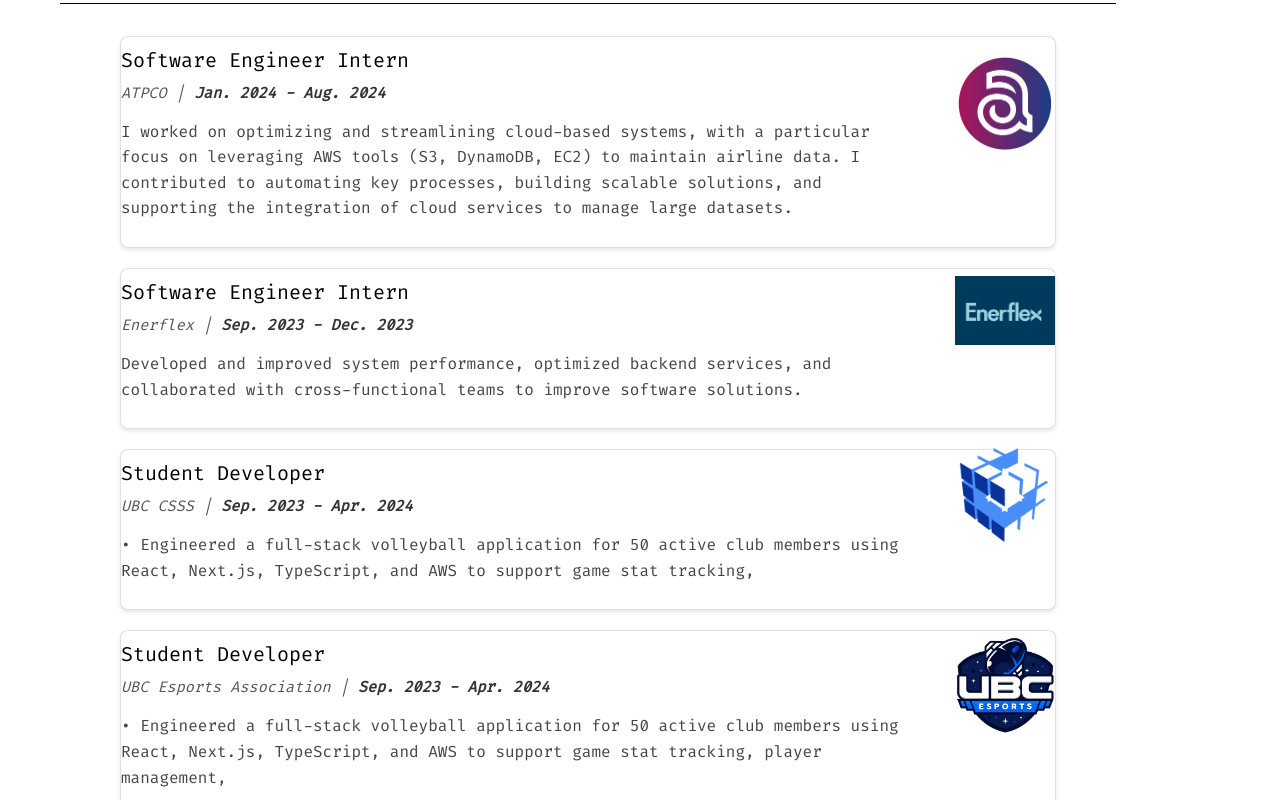
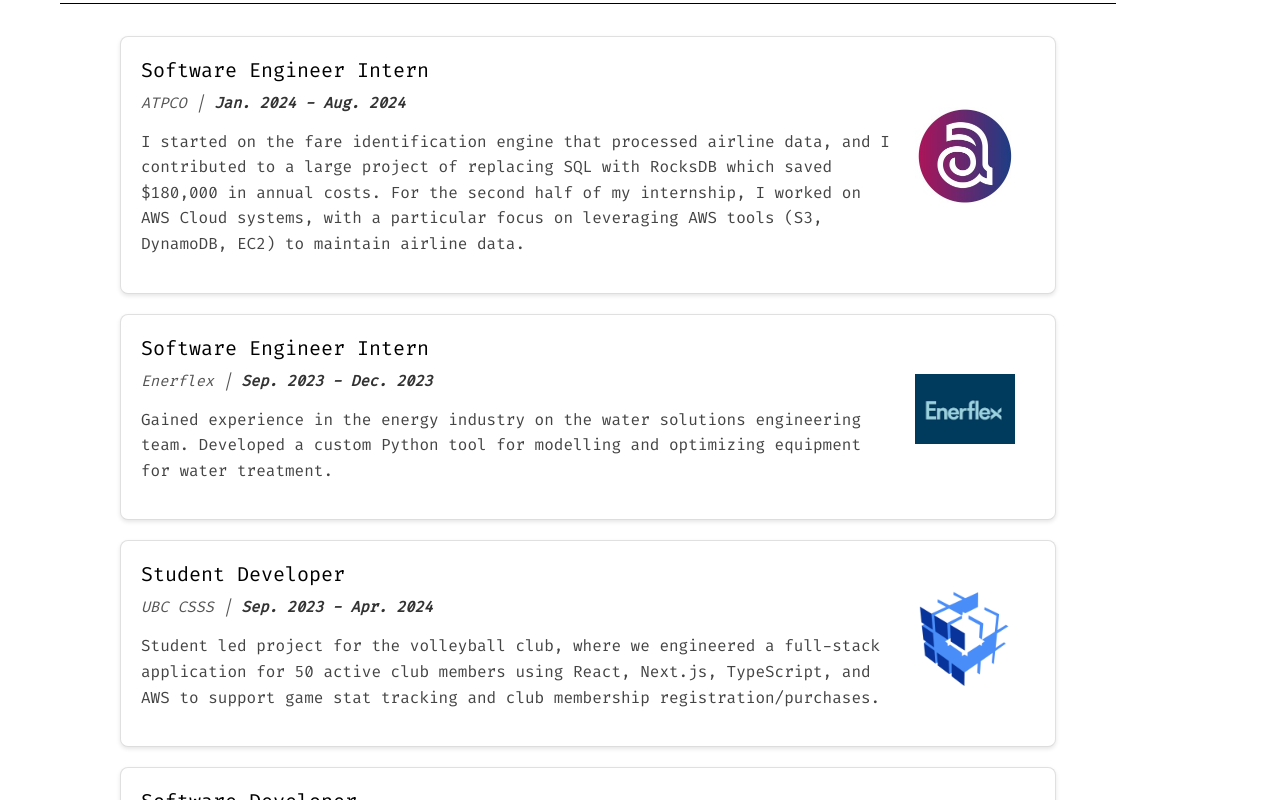
Before and after one commit to Kevmister331/Kevmister331.github.io, a Gatsby app: page / in a window 1280 px wide. Shown: the part 1160-1960 px from the top of the page. Built offline with nearby package versions, Linux system fonts and the light colour scheme.

Commit message:
updated experience

```diff
--- a/src/pages/Experience.js
+++ b/src/pages/Experience.js
@@ -12,28 +12,28 @@
       title: "Software Engineer Intern",
       company: "ATPCO",
       duration: "Jan. 2024 - Aug. 2024",
-      description: "I worked on optimizing and streamlining cloud-based systems, with a particular focus on leveraging AWS tools (S3, DynamoDB, EC2) to maintain airline data. I contributed to automating key processes, building scalable solutions, and supporting the integration of cloud services to manage large datasets.",
+      description: "I started on the fare identification engine that processed airline data, and I contributed to a large project of replacing SQL with RocksDB which saved $180,000 in annual costs. For the second half of my internship, I worked on AWS Cloud systems, with a particular focus on leveraging AWS tools (S3, DynamoDB, EC2) to maintain airline data.",
       logo: atpco,
     },
     {
       title: "Software Engineer Intern",
       company: "Enerflex",
       duration: "Sep. 2023 - Dec. 2023",
-      description: "Developed and improved system performance, optimized backend services, and collaborated with cross-functional teams to improve software solutions.",
+      description: "Gained experience in the energy industry on the water solutions engineering team. Developed a custom Python tool for modelling and optimizing equipment for water treatment.",
       logo: enerflex,
     },
     {
       title: "Student Developer",
       company: "UBC CSSS",
       duration: "Sep. 2023 - Apr. 2024",
-      description: "• Engineered a full-stack volleyball application for 50 active club members using React, Next.js, TypeScript, and AWS to support game stat tracking,",
+      description: "Student led project for the volleyball club, where we engineered a full-stack application for 50 active club members using React, Next.js, TypeScript, and AWS to support game stat tracking and club membership registration/purchases.",
       logo: csss,
     },
     {
-      title: "Student Developer",
+      title: "Software Developer",
       company: "UBC Esports Association",
       duration: "Sep. 2023 - Apr. 2024",
-      description: "• Engineered a full-stack volleyball application for 50 active club members using React, Next.js, TypeScript, and AWS to support game stat tracking, player management,",
+      description: "Part of the UBCEA development team where we maintained our club website and worked on creative projects. I was involved with the PC time-tracker project and a Discord bot for our arcade machine.",
       logo: ubcea,
     },
   ];
@@ -63,7 +63,7 @@
     alignItems: 'center',
     marginBottom: '20px',
     borderBottom: '1px solid #ddd',
-    padding: '10px 0',
+    padding: '20px', // Added padding
   },
   experienceHeader: {
     display: 'flex',
@@ -73,12 +73,16 @@
   },
   textContainer: {
     flex: 1,
-    marginRight: '20px', // Space between text and logo
+    marginRight: '10px', // Space between text and logo
+    paddingRight: '10px', // Padding on the right for additional space
   },
   logo: {
-    width: '100px', // Adjust the size of the logo as needed
+    width: '100px',
     height: 'auto',
+    marginLeft: '5px',
+    marginRight: '20px' // Space between logo and text
   },
 };
 
+
 export default Experience;
--- a/src/pages/index.js
+++ b/src/pages/index.js
@@ -66,7 +66,7 @@
             <ul>
               <li><Link to="/About">About Me</Link></li>
               <li><a href = {pdf} target = "_blank">Resume</a></li>
-              <li><Link to="/About">Life Ideas</Link></li>
+              {/* <li><Link to="/About">Life Ideas</Link></li> */}
           </ul>
           </nav>
         </div>
--- a/src/styles/Experience.css
+++ b/src/styles/Experience.css
@@ -3,7 +3,18 @@
   padding: 2rem;
   max-width: 1000px;
   margin: 0 auto;
-    color: #333; /* Dark gray for text */
+  color: #333;
+}
+
+/* Experience item styling with padding */
+.experience-item {
+  margin-bottom: 2rem;
+  padding: 1.5rem;
+  background-color: #fff;
+  border: 1px solid #e0e0e0;
+  border-radius: 8px;
+  box-shadow: 0 2px 4px rgba(0, 0, 0, 0.1);
+  padding: 20px; /* Added padding for better spacing */
 }
 
 /* Header styling for the experience item */
@@ -30,7 +41,7 @@
 
 .company-name {
   font-style: italic;
-    color: #555; /* Slightly lighter gray for company name */
+  color: #555;
   font-size: 0.95rem;
 }
 
@@ -44,24 +55,12 @@
   margin-top: 1rem;
   font-size: 1rem;
   line-height: 1.6;
-    color: #444; /* Dark gray for readability */
+  color: #444;
 }
 
 /* Company logo styling */
 .company-logo {
   max-width: 150px;
   height: auto;
-    float: right;
-    margin-top: -60px; /* Adjust the logo's vertical positioning */
-    margin-left: 20px; /* Space between logo and text */
+  margin-left: 20px; /* Adjusted space between logo and text */
 }
-
-  /* Individual experience item styling */
-  .experience-item {
-    margin-bottom: 2rem;
-    padding: 1.5rem;
-    background-color: #fff; /* White background */
-    border: 1px solid #e0e0e0; /* Light gray border for separation */
-    border-radius: 8px;
-    box-shadow: 0 2px 4px rgba(0, 0, 0, 0.1); /* Subtle shadow */
-  }
```
Lines whose indentation alone changed are shown as unchanged.
